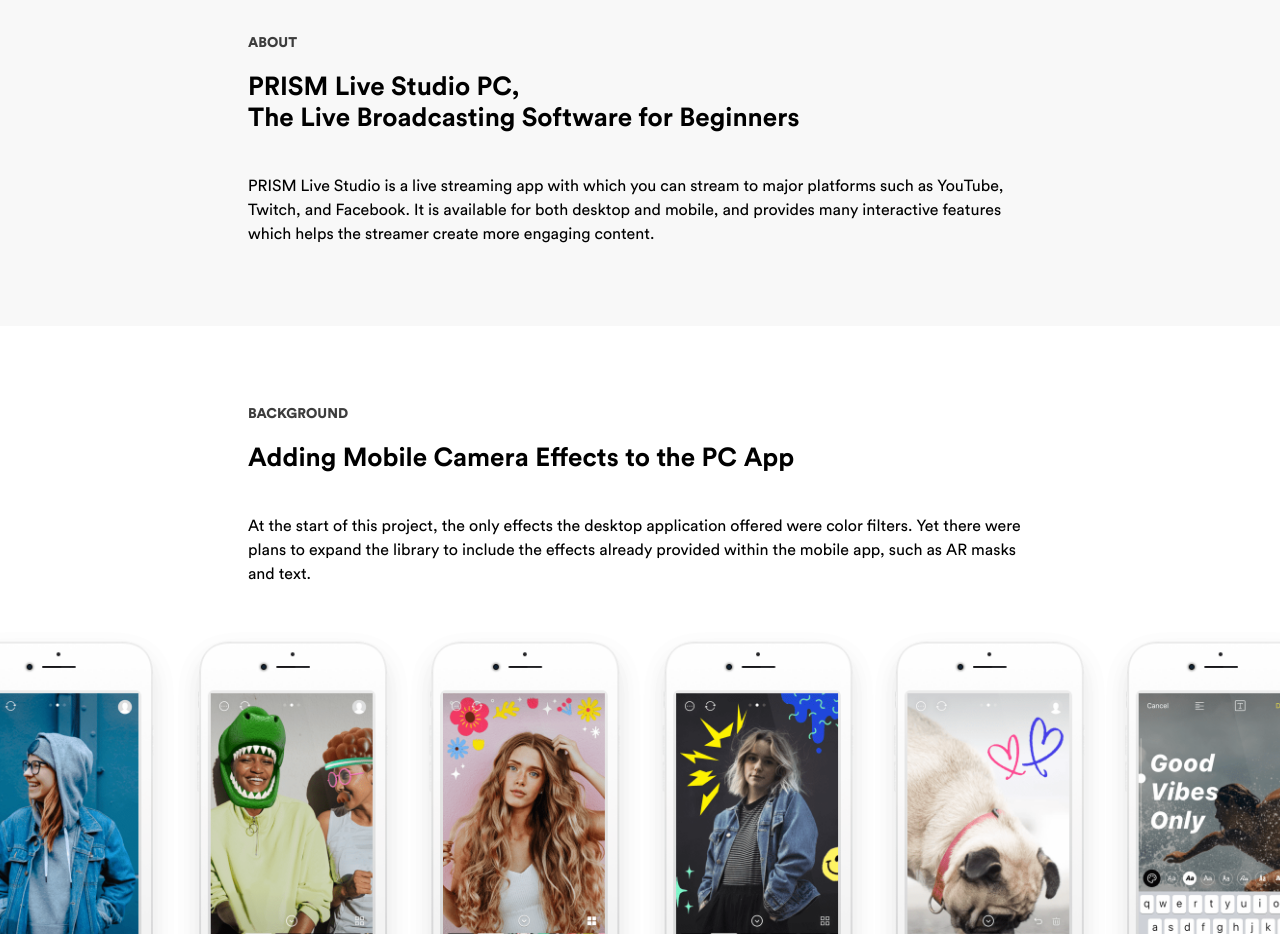
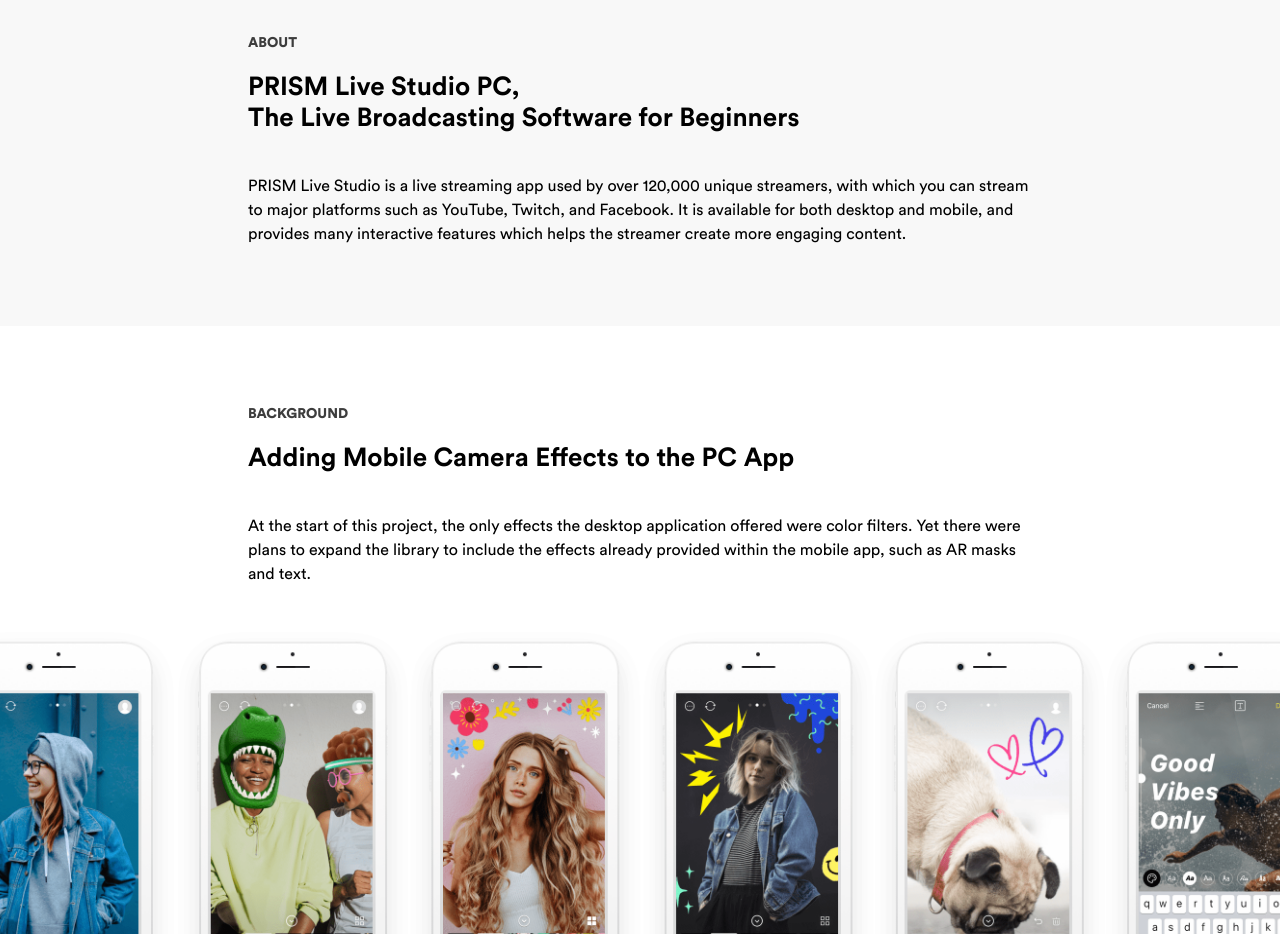
Before and after one commit to hermy0211/portfolio, a React (Create React App) app: page /#/prismlayout in a window 1280 px wide. Shown: the part 960-1894 px from the top of the page. Built offline with nearby package versions, Linux system fonts and the light colour scheme.

Commit message:
Added metrics

```diff
--- a/src/projects/Framer.js
+++ b/src/projects/Framer.js
@@ -43,7 +43,7 @@ class Framer extends Component {
           <div className="content-title">Project Summary</div>
           <div className="content featured">This project was featured by the Framer team.</div>
           <div className="content end">
-            30 Days of Framer X is a personal prototyping project in which I coded 30 interactive prototypes within 30 days using Framer X and React. Through this project, I pushed the boundaries of the then early, undocumented tool despite the lack of resources. I shared my code and projects online, and it became a reference for others new to the program.
+            30 Days of Framer X is a personal prototyping project in which I coded 30 interactive prototypes within 30 days using Framer X and React. Through this project, I pushed the boundaries of the then early, undocumented tool despite the lack of resources. I shared my code and projects online, and it became a reference for others new to the program - receiving over 100 stars on Github.
           </div>
         </div>
         <div className="mockups">
--- a/src/projects/PrismLayout.js
+++ b/src/projects/PrismLayout.js
@@ -129,7 +129,7 @@ class PrismLayout extends Component {
         <div className="background">
           <div className="stage-title stage-gray">ABOUT</div>
           <div className="content-title-second">PRISM Live Studio PC,<br/>The Live Broadcasting Software for Beginners</div>
-          <div className="content end">PRISM Live Studio is a live streaming app with which you can stream to major platforms such as YouTube, Twitch, and Facebook. It is available for both desktop and mobile, and provides many interactive features which helps the streamer create more engaging content.</div>
+          <div className="content end">PRISM Live Studio is a live streaming app used by over 120,000 unique streamers, with which you can stream to major platforms such as YouTube, Twitch, and Facebook. It is available for both desktop and mobile, and provides many interactive features which helps the streamer create more engaging content.</div>
         </div>
         <div className="effects">
           <div className="stage-title stage-gray">BACKGROUND</div>
--- a/src/projects/PrismVideo.js
+++ b/src/projects/PrismVideo.js
@@ -62,7 +62,7 @@ class PrismVideo extends Component {
         <div className="background">
           <div className="stage-title stage-gray">ABOUT</div>
           <div className="content-title-second">PRISM Live Studio Mobile,<br/>A Video Creator App with Fun Effects</div>
-          <div className="content middle">PRISM Live Studio is a video creator app with which you can create live streams or edit videos. In the video editing mode, you can create unique content by applying various effects to your video such as stickers, filters, and captions.</div>
+          <div className="content middle">PRISM Live Studio is a video creator app with which you can create live streams or edit videos. In the video editing mode, you can create unique content by applying various effects to your video such as stickers, filters, and captions. Nearly 600 videos are created with PRISM each day.</div>
           <iframe className="video end" src="https://player.vimeo.com/video/321151842" frameBorder="0" allowFullScreen mozallowfullscreen="true" title="Prism Mobile Demo"></iframe>
         </div>
         <div className="target">
```
Also changed, not shown: 1 other file (tests, documents, lock files or other folders).
